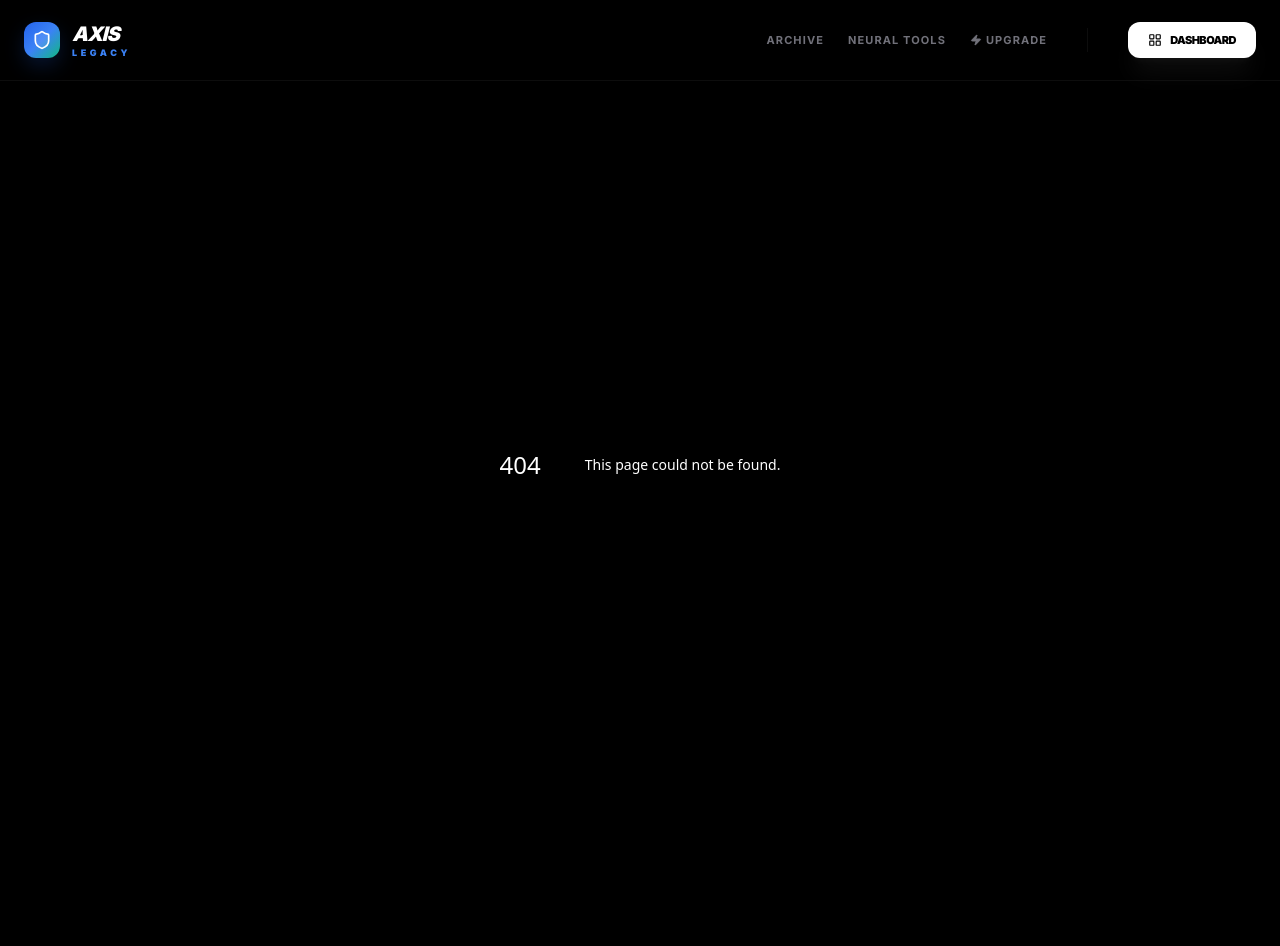
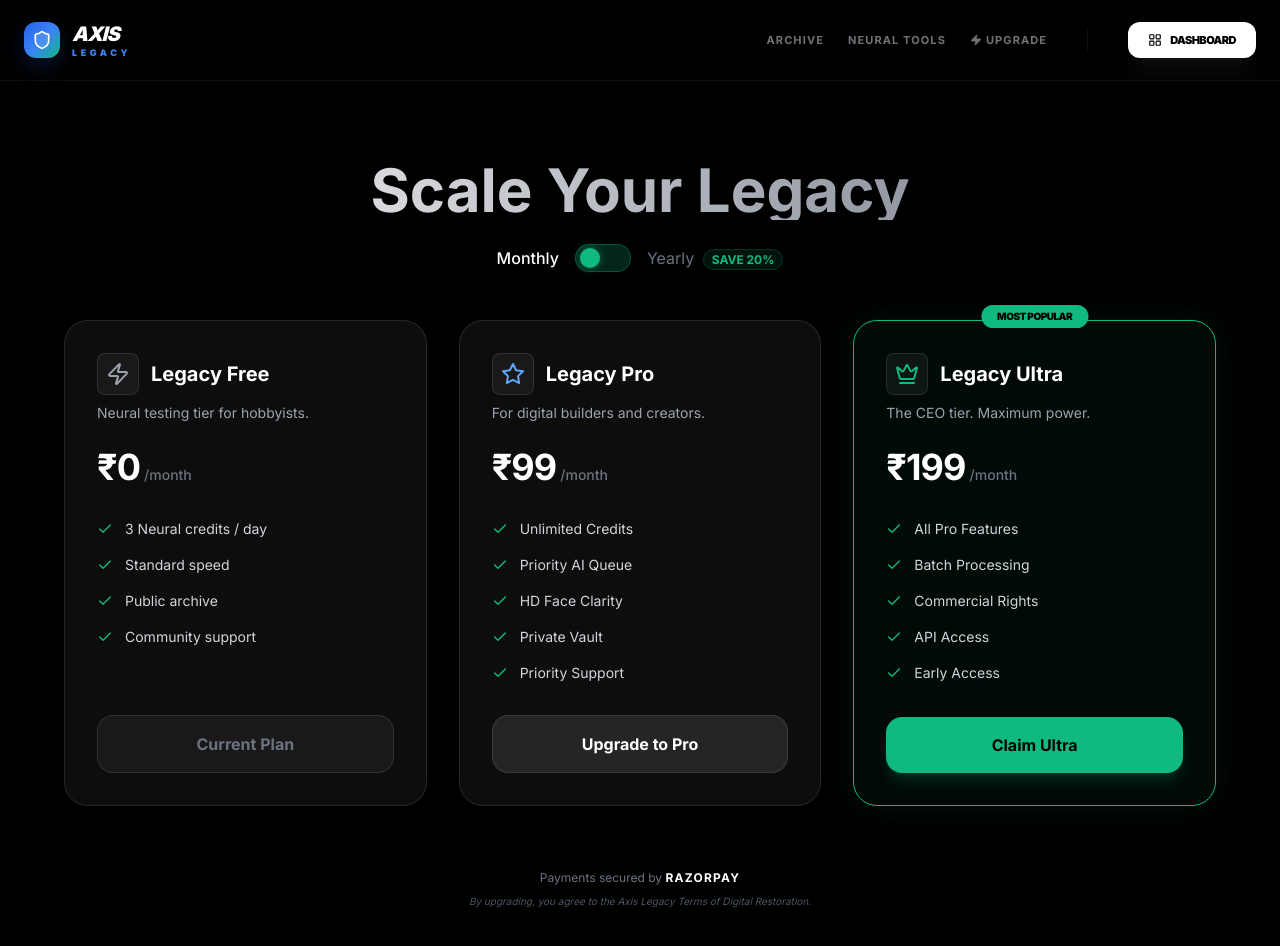
Before and after one commit to sriram1352010-ux/axis-legacy, a Next.js app: page /pricing in a window 1280 px wide. Before the commit this address had no page. Shown: the top 946 px of the page. Before the commit the page ends 864 px from the top, so only its background shows below. Built offline with nearby package versions, Linux system fonts and the light colour scheme.

Commit message:
fix: resolve type safety and service paths for deployment

```diff
--- a/next.config.js
+++ b/next.config.js
@@ -1,7 +1,15 @@
 /** @type {import('next').NextConfig} */
 const nextConfig = {
-  // Move this out of experimental for Next.js 15
-  serverExternalPackages: ["@aws-sdk/client-s3", "@supabase/supabase-js"],
+  /* MNC-Grade Optimization:
+     Combining all external packages into a single configuration array.
+     This ensures Supabase, AWS, and Razorpay all function correctly
+     in the Next.js App Router environment.
+  */
+  serverExternalPackages: [
+    "razorpay",
+    "@supabase/supabase-js",
+    "@aws-sdk/client-s3"
+  ],
 };
 
 module.exports = nextConfig;
--- /dev/null
+++ b/src/app/api/create-order/route.ts
@@ -0,0 +1,32 @@
+import { NextResponse } from 'next/server';
+import Razorpay from 'razorpay';
+
+// Ensure these match your .env.local exactly
+const razorpay = new Razorpay({
+  key_id: process.env.RAZORPAY_KEY_ID || '',
+  key_secret: process.env.RAZORPAY_KEY_SECRET || '',
+});
+
+export async function POST(request: Request) {
+  try {
+    const { amount, planName } = await request.json();
+
+    // Razorpay expects amount in PAISE (100 Paise = 1 Rupee)
+    const order = await razorpay.orders.create({
+      amount: amount * 100,
+      currency: "INR",
+      receipt: `axis_legacy_${Date.now()}`,
+      notes: {
+        plan: planName,
+      }
+    });
+
+    return NextResponse.json(order);
+  } catch (error: any) {
+    console.error("RAZORPAY_ORDER_ERROR:", error);
+    return NextResponse.json(
+      { error: "Order creation failed", details: error.message },
+      { status: 500 }
+    );
+  }
+}
--- /dev/null
+++ b/src/app/pricing/page.tsx
@@ -0,0 +1,152 @@
+"use client";
+
+import React, { useState } from 'react';
+import { Check, Zap, Crown, Star } from 'lucide-react';
+
+const PricingPage = () => {
+  const [billingCycle, setBillingCycle] = useState<'monthly' | 'yearly'>('monthly');
+
+  // THE ACTION: This function handles the checkout trigger
+  const handlePayment = async (planName: string, cycle: string) => {
+    console.log(`Initializing payment for ${planName} on ${cycle} billing...`);
+
+    // As a builder, this alert confirms your logic is working before we add Razorpay
+    alert(`Redirecting to Secure Checkout for ${planName} (${cycle})...`);
+
+    // In the next phase, we will call the /api/create-order route here
+  };
+
+  const plans = [
+    {
+      name: "Legacy Free",
+      monthlyPrice: 0,
+      yearlyPrice: 0,
+      description: "Neural testing tier for hobbyists.",
+      features: ["3 Neural credits / day", "Standard speed", "Public archive", "Community support"],
+      button: "Current Plan",
+      icon: <Zap className="text-gray-400" />,
+      highlight: false
+    },
+    {
+      name: "Legacy Pro",
+      monthlyPrice: 99,
+      yearlyPrice: 79,
+      description: "For digital builders and creators.",
+      features: ["Unlimited Credits", "Priority AI Queue", "HD Face Clarity", "Private Vault", "Priority Support"],
+      button: "Upgrade to Pro",
+      icon: <Star className="text-blue-400" />,
+      highlight: false
+    },
+    {
+      name: "Legacy Ultra",
+      monthlyPrice: 199,
+      yearlyPrice: 159,
+      description: "The CEO tier. Maximum power.",
+      features: ["All Pro Features", "Batch Processing", "Commercial Rights", "API Access", "Early Access"],
+      button: "Claim Ultra",
+      icon: <Crown className="text-emerald-500" />,
+      highlight: true
+    }
+  ];
+
+  return (
+    <div className="min-h-screen bg-black text-white pt-24 px-4 pb-20">
+      <div className="max-w-6xl mx-auto text-center mb-12">
+        <h1 className="text-5xl md:text-6xl font-bold mb-6 bg-gradient-to-r from-white to-gray-500 bg-clip-text text-transparent">
+          Scale Your Legacy
+        </h1>
+
+        {/* THE HOOK: Billing Toggle (MNC Logic) */}
+        <div className="flex items-center justify-center gap-4 mb-8">
+          <span className={billingCycle === 'monthly' ? 'text-white font-medium' : 'text-gray-500'}>Monthly</span>
+          <button
+            onClick={() => setBillingCycle(billingCycle === 'monthly' ? 'yearly' : 'monthly')}
+            className="w-14 h-7 bg-emerald-500/20 rounded-full p-1 flex items-center transition-all cursor-pointer border border-emerald-500/30"
+          >
+            <div className={`w-5 h-5 bg-emerald-500 rounded-full shadow-[0_0_10px_rgba(16,185,129,0.5)] transition-all ${billingCycle === 'yearly' ? 'translate-x-7' : ''}`} />
+          </button>
+          <span className={billingCycle === 'yearly' ? 'text-white font-medium' : 'text-gray-500'}>
+            Yearly <span className="text-emerald-500 text-xs font-bold ml-1 bg-emerald-500/10 px-2 py-0.5 rounded-full border border-emerald-500/20">SAVE 20%</span>
+          </span>
+        </div>
+      </div>
+
+      <div className="grid md:grid-cols-3 gap-8 max-w-6xl mx-auto">
+        {plans.map((plan, index) => (
+          <div
+            key={index}
+            className={`p-8 rounded-3xl border transition-all duration-300 hover:scale-[1.02] flex flex-col relative ${
+              plan.highlight
+                ? 'border-emerald-500 bg-emerald-500/5 shadow-[0_0_30px_rgba(16,185,129,0.1)]'
+                : 'border-white/10 bg-white/5'
+            }`}
+          >
+            {plan.highlight && (
+              <div className="absolute -top-4 left-1/2 -translate-x-1/2 bg-emerald-500 text-black text-[10px] font-black px-4 py-1 rounded-full uppercase tracking-tighter">
+                Most Popular
+              </div>
+            )}
+
+            <div className="mb-6">
+              <div className="flex items-center gap-3 mb-2">
+                <div className="p-2 bg-white/5 rounded-lg border border-white/10">
+                  {plan.icon}
+                </div>
+                <h2 className="text-xl font-bold">{plan.name}</h2>
+              </div>
+              <p className="text-gray-400 text-sm">{plan.description}</p>
+            </div>
+
+            <div className="mb-8">
+              <div className="flex items-baseline gap-1">
+                <span className="text-4xl font-bold tracking-tight">
+                  ₹{billingCycle === 'monthly' ? plan.monthlyPrice : plan.yearlyPrice}
+                </span>
+                <span className="text-gray-500 text-sm font-medium">/month</span>
+              </div>
+              {billingCycle === 'yearly' && plan.monthlyPrice > 0 && (
+                <p className="text-emerald-500/80 text-[10px] mt-1 font-bold italic">
+                  *Billed ₹{plan.yearlyPrice * 12} annually
+                </p>
+              )}
+            </div>
+
+            <ul className="space-y-4 mb-8 flex-grow">
+              {plan.features.map((feature, i) => (
+                <li key={i} className="flex items-center gap-3 text-sm text-gray-300">
+                  <Check className="w-4 h-4 text-emerald-500 flex-shrink-0" />
+                  <span>{feature}</span>
+                </li>
+              ))}
+            </ul>
+
+            <button
+              onClick={() => handlePayment(plan.name, billingCycle)}
+              disabled={plan.name === "Legacy Free"}
+              className={`w-full py-4 rounded-2xl font-bold transition-all active:scale-95 ${
+                plan.highlight
+                  ? 'bg-emerald-500 text-black hover:bg-emerald-400 shadow-lg shadow-emerald-500/20'
+                  : plan.name === "Legacy Free"
+                    ? 'bg-white/5 text-gray-500 cursor-default border border-white/10'
+                    : 'bg-white/10 hover:bg-white/20 text-white border border-white/10'
+              }`}
+            >
+              {plan.button}
+            </button>
+          </div>
+        ))}
+      </div>
+
+      <div className="mt-16 text-center">
+        <p className="text-gray-500 text-xs">
+          Payments secured by <span className="text-white font-bold tracking-widest">RAZORPAY</span>
+        </p>
+        <p className="text-gray-600 text-[10px] mt-2 italic">
+          By upgrading, you agree to the Axis Legacy Terms of Digital Restoration.
+        </p>
+      </div>
+    </div>
+  );
+};
+
+export default PricingPage;
```
Also changed, not shown: package.json (+11 -10 lines), 1 other file (tests, documents, lock files or other folders).
